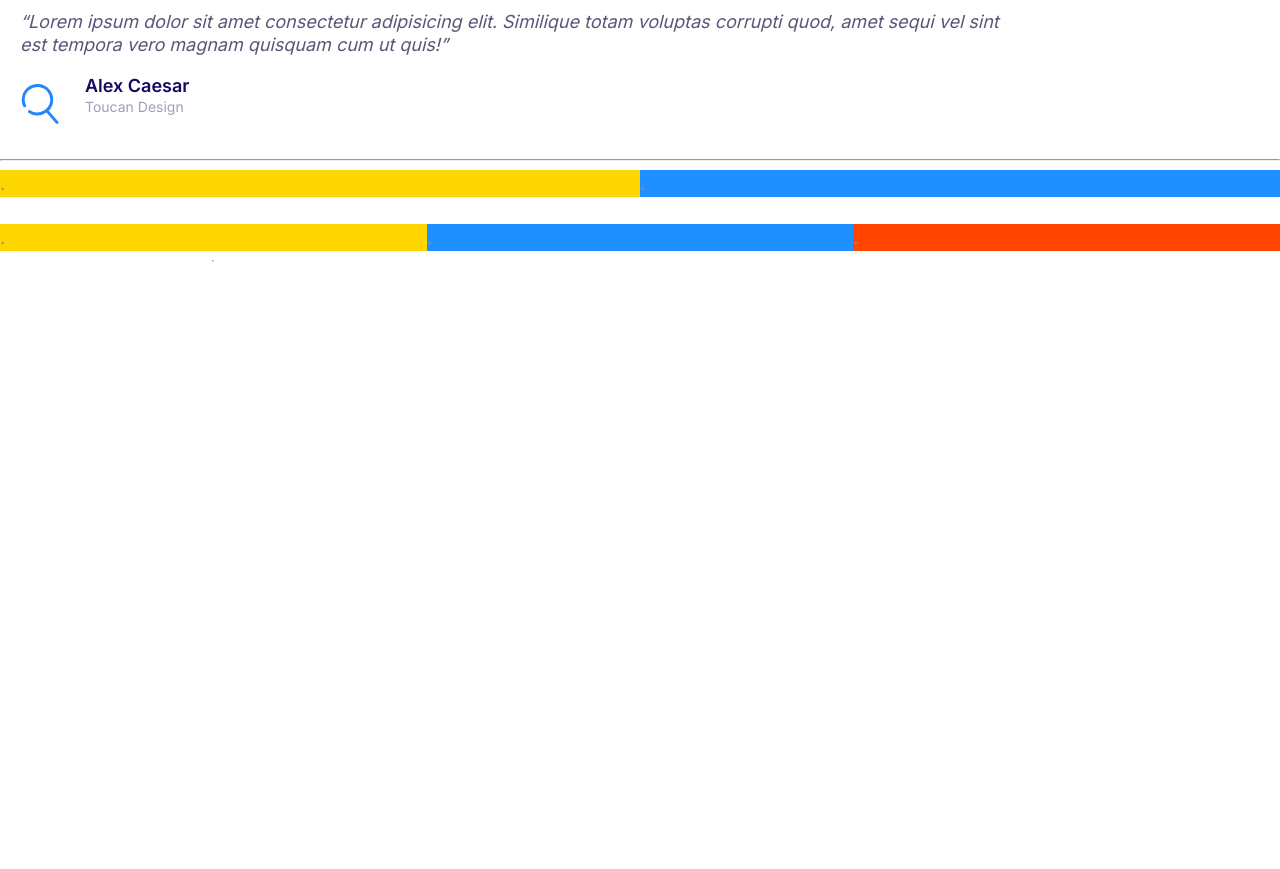
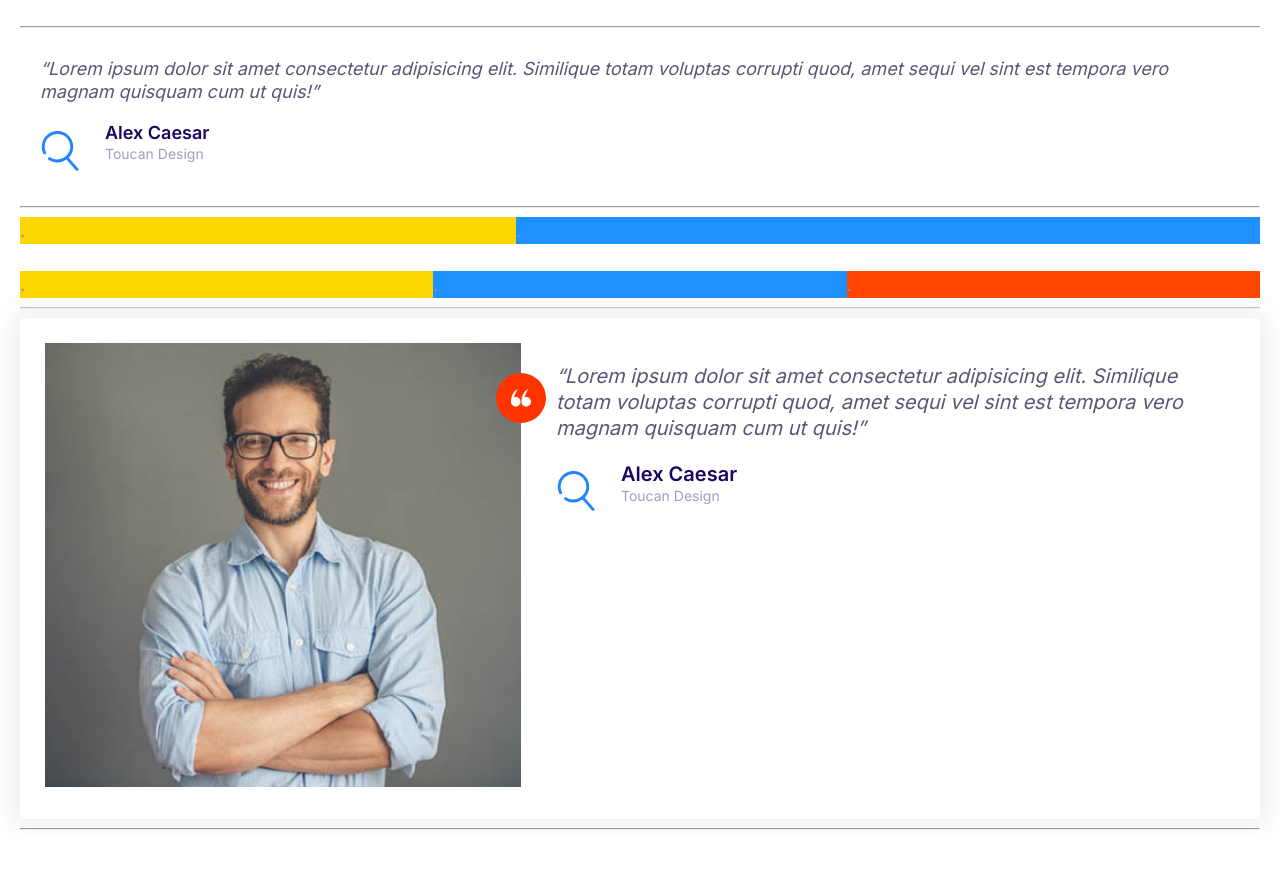
Before and after one commit to imponnet/moshify_work, a plain HTML site: page index.html in a window 1280 px wide. Shown: the part 3661-4530 px from the top of the page. Before the commit the page ends 3932 px from the top, so only its background shows below. Drawn offline with Linux system fonts and the light colour scheme.

Commit message:
Build the testimonial.

```diff
--- a/css/styles.css
+++ b/css/styles.css
@@ -41,6 +41,7 @@ body {
     color: var(--color-body);
     font-size: 2.4rem;
     line-height: 1.5;
+    padding: 2rem;
 }
 
 h1, h2, h3 {
@@ -182,8 +183,17 @@ a {
     height: 40px;
 }
 
+.icon--small {
+    width: 20px;
+    height: 20px;
+}
+
 .icon--primary {
     fill: var(--color-primary);
+}
+
+.icon--white {
+    fill: #fff;
 }
 
 .icon-container {
@@ -443,7 +453,7 @@ a {
 .media {
     display: flex;
     padding: 2rem;
-    width: 50%;
+    width: 80%;
 }
 
 .media__image {
@@ -462,7 +472,7 @@ a {
 
 .quote {
     padding: 2rem;
-    width: 80%;
+    width: 100%;
     margin: 0;
     line-height: 1.3;
 }
@@ -505,14 +515,12 @@ a {
     .quote__media__company {
         font-size: 1.4rem;
     }
-
 }
 
 /*************************** Grids ****************************/
 
 .grid {
     display: grid;
-
 }
 
 .col1 {
@@ -529,7 +537,7 @@ a {
 
 @media screen and (min-width: 768px) {
     .grid--2col {
-        grid-template-columns: 1fr 1fr;
+        grid-template-columns: 1fr 1.5fr;
     }
 }
 
@@ -540,3 +548,40 @@ a {
 }
 
 /*************************** Testimonials ****************************/
+
+.testimonial {
+    padding: 2.5rem;
+}
+
+.testimonial__image-container {
+    position: relative;
+}
+
+.testimonial__image {
+    width: 100%;
+}
+
+.testimonial__icon {
+    background-color: var(--color-accent);
+    position: absolute;
+    right: -25px;
+    top: 3rem;
+}
+
+@media screen and (min-width: 768px) {
+    .testimonial .quote__text,
+    .testimonial .quote__media__author {
+        font-size: 2rem;
+    }
+
+    .testimonial .quote {
+        padding-left: 3.5rem;
+        padding-right: 0;
+    }
+
+    .testimonial .media {
+        width: 100%;
+    }
+}
+
+/*************************** xxxx ****************************/
--- a/index.html
+++ b/index.html
@@ -214,12 +214,45 @@
       <div class="col1">.</div>
       <div class="col2">.</div>
       <div class="col3">.</div>
+    </div>
 
     <hr>
 
     <!-- Testimonials -->
+    <section class="testimonial card">
+      <div class="grid grid--2col">
+        <div class="testimonial__image-container">
+          <img class="testimonial__image" src="./images/testimonial.jpg" alt="A happy, smiling customer.">
+          <span class="testimonial__icon icon-container ">
+            <svg class="icon icon--small icon--white">
+              <use xlink:href="/images/sprite.svg#quotes"></use>
+            </svg>
+          </span>
+        </div>
+        <blockquote class="quote">
+          <p class="quote__text">Lorem ipsum dolor sit amet consectetur adipisicing elit. Similique totam voluptas corrupti quod, amet sequi vel sint est tempora vero magnam quisquam cum ut quis!</p>
+          <footer>
+            <div class="media quote__media">
+              <div class="media__image">
+                <svg class="icon icon--primary">
+                  <use xlink:href="/images/sprite.svg#search"></use>
+                </svg>
+              </div>
+              <div class="media__body quote__media__body">
+                <p class="quote__media__author">Alex Caesar</p>
+                <p class="quote__media__company">Toucan Design</p>
+              </div>
+            </div>
+          </footer>
+        </blockquote>
+      </div>
+    </section>
 
+    <hr>
 
+    <!-- xxxx -->
+
+    <br><br>
 
 
 
```
Also changed, not shown: components/testimonials.html (added, +29 -0 lines).
